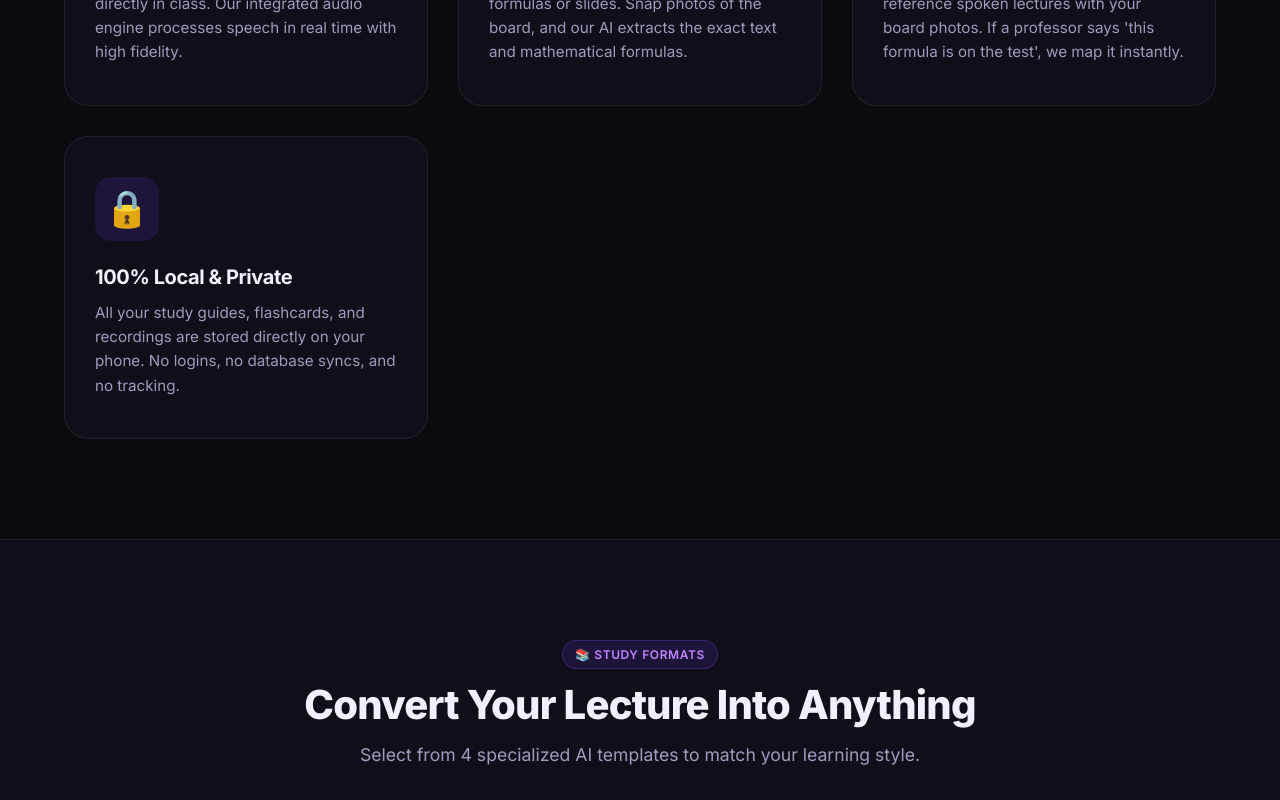
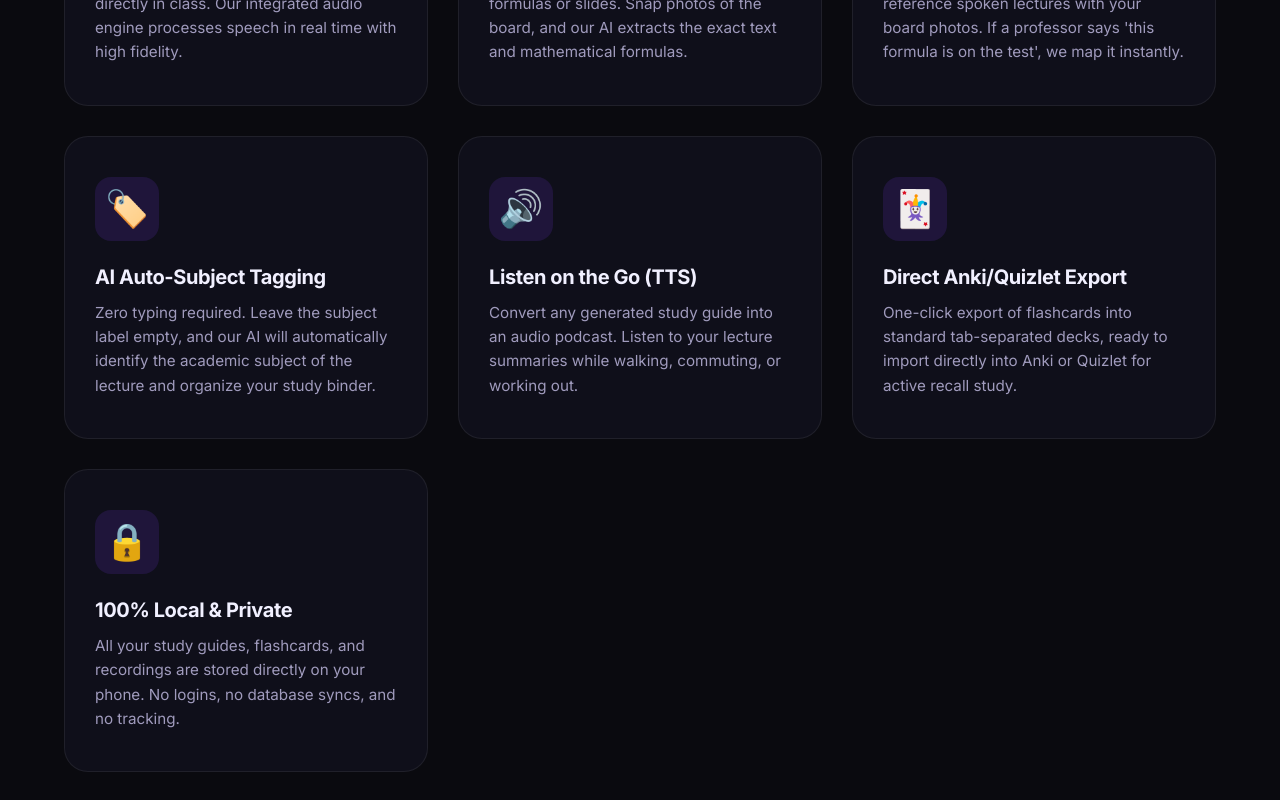
Before and after one commit to ianyeung29/studysnap-backend, a Next.js app: page / in a window 1280 px wide. Shown: the part 1500-2300 px from the top of the page. Built offline with nearby package versions, Linux system fonts and the light colour scheme.

Commit message:
Design: Added TTS, Anki export, and AI tagging descriptions to the product landing page

```diff
--- a/app/page.tsx
+++ b/app/page.tsx
@@ -20,6 +20,21 @@
       icon: "🧠",
       title: "Multimodal AI Synthesis",
       desc: "The magic happens here: we cross-reference spoken lectures with your board photos. If a professor says 'this formula is on the test', we map it instantly.",
+    },
+    {
+      icon: "🏷️",
+      title: "AI Auto-Subject Tagging",
+      desc: "Zero typing required. Leave the subject label empty, and our AI will automatically identify the academic subject of the lecture and organize your study binder.",
+    },
+    {
+      icon: "🔊",
+      title: "Listen on the Go (TTS)",
+      desc: "Convert any generated study guide into an audio podcast. Listen to your lecture summaries while walking, commuting, or working out.",
+    },
+    {
+      icon: "🃏",
+      title: "Direct Anki/Quizlet Export",
+      desc: "One-click export of flashcards into standard tab-separated decks, ready to import directly into Anki or Quizlet for active recall study.",
     },
     {
       icon: "🔒",
```
